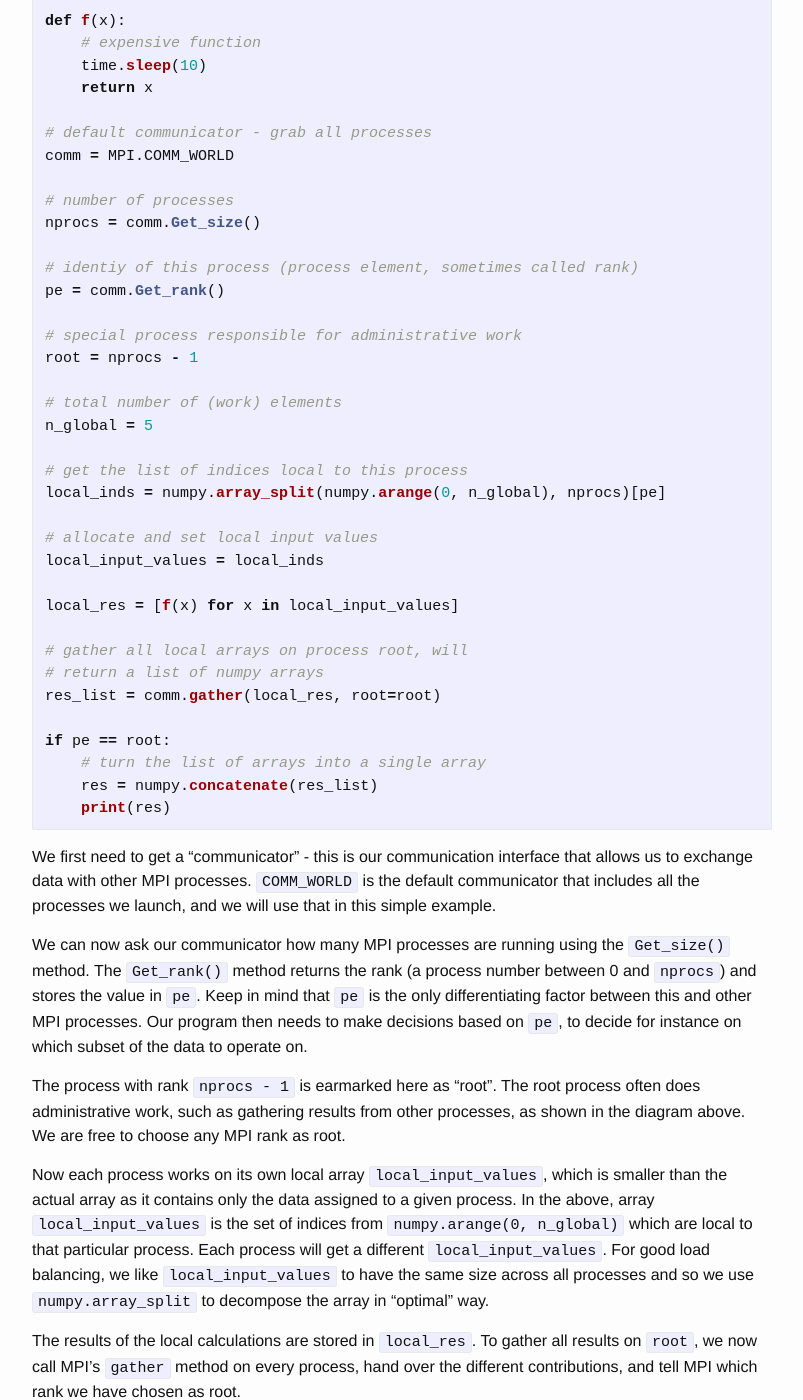
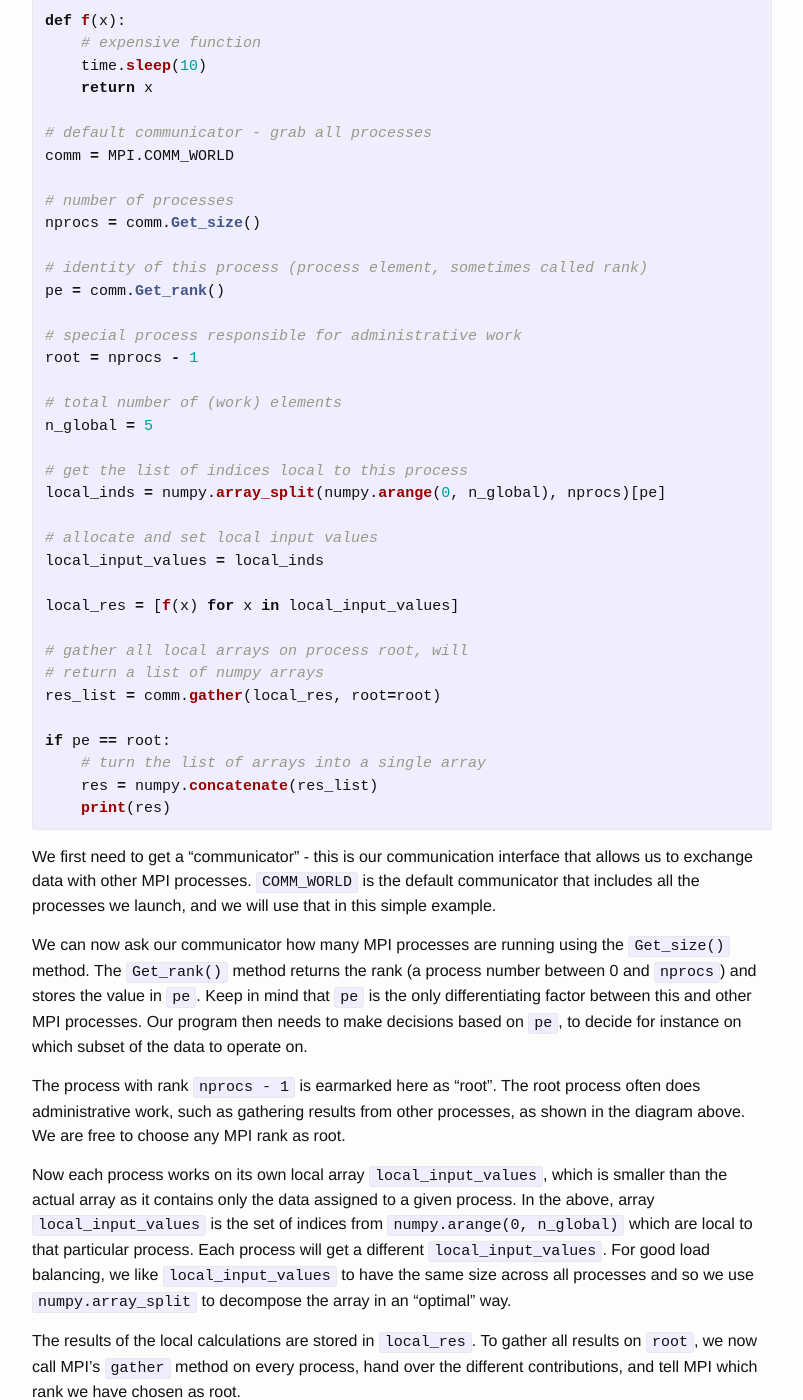
Before and after one commit to nesi/perf-training, a Jekyll site: the page built from _lessons/python-scatter/05-mpi.md, in a window 1280 px wide and 1400 px high, scrolled down 3117 px. Shown: the whole window, without its empty margins (238-1041 px from the left). Built offline with Jekyll 4.4.1, drawn with Linux system fonts in a browser that asks for light colours.

Commit message:
Fixed a couple of typos

```diff
--- a/_lessons/python-scatter/05-mpi.md
+++ b/_lessons/python-scatter/05-mpi.md
@@ -82,7 +82,7 @@ comm = MPI.COMM_WORLD
 # number of processes
 nprocs = comm.Get_size()
 
-# identiy of this process (process element, sometimes called rank)
+# identity of this process (process element, sometimes called rank)
 pe = comm.Get_rank()
 
 # special process responsible for administrative work
@@ -115,7 +115,7 @@ We can now ask our communicator how many MPI processes are running using the `Ge
 
 The process with rank `nprocs - 1` is earmarked here as "root". The root process often does administrative work, such as gathering results from other processes, as shown in the diagram above. We are free to choose any MPI rank as root.
 
-Now each process works on its own local array `local_input_values`, which is smaller than the actual array as it contains only the data assigned to a given process. In the above, array `local_input_values` is the set of indices from `numpy.arange(0, n_global)` which are local to that particular process. Each process will get a different  `local_input_values`. For good load balancing, we like `local_input_values` to have the same size across all processes and so we use `numpy.array_split` to decompose the array in "optimal" way.
+Now each process works on its own local array `local_input_values`, which is smaller than the actual array as it contains only the data assigned to a given process. In the above, array `local_input_values` is the set of indices from `numpy.arange(0, n_global)` which are local to that particular process. Each process will get a different  `local_input_values`. For good load balancing, we like `local_input_values` to have the same size across all processes and so we use `numpy.array_split` to decompose the array in an "optimal" way.
 
 The results of the local calculations are stored in `local_res`. To gather all results on `root`, we now call MPI's `gather` method on every process, hand over the different contributions, and tell MPI which rank we have chosen as root.
 
```
